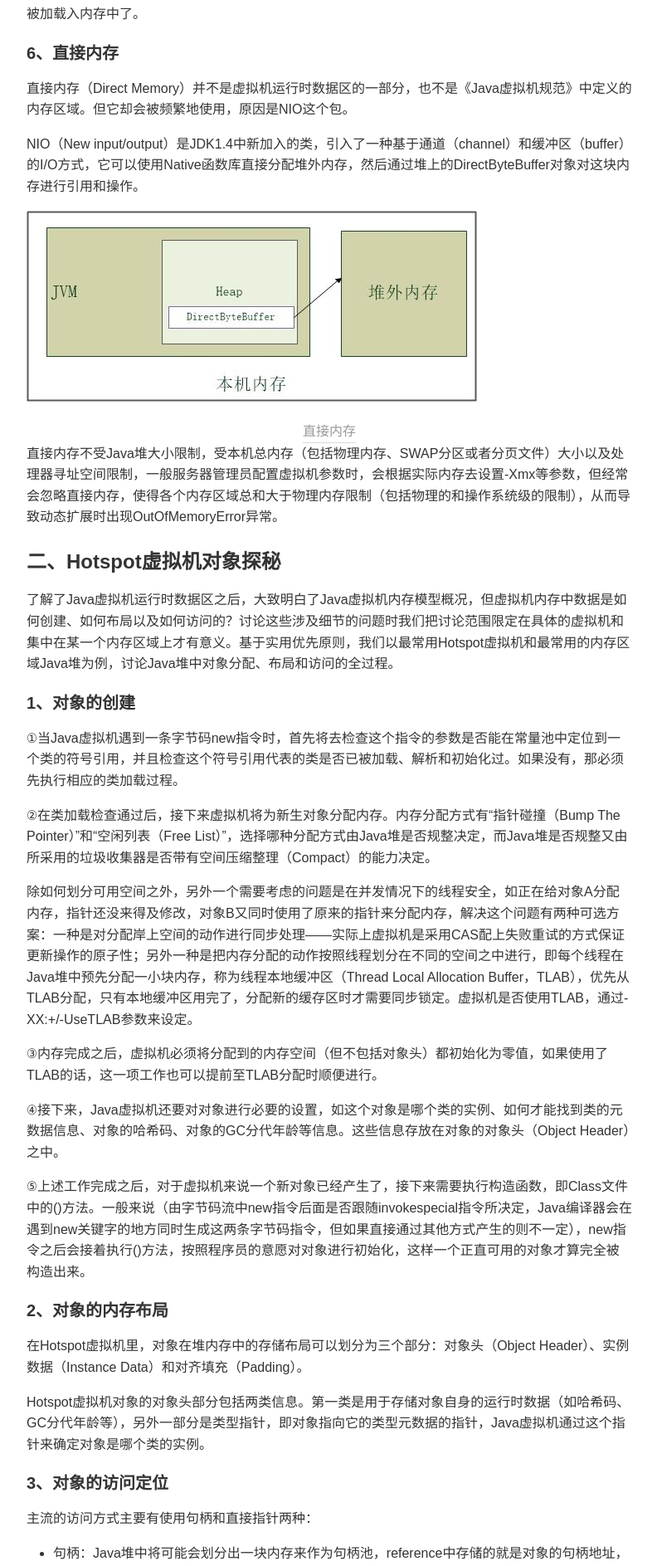
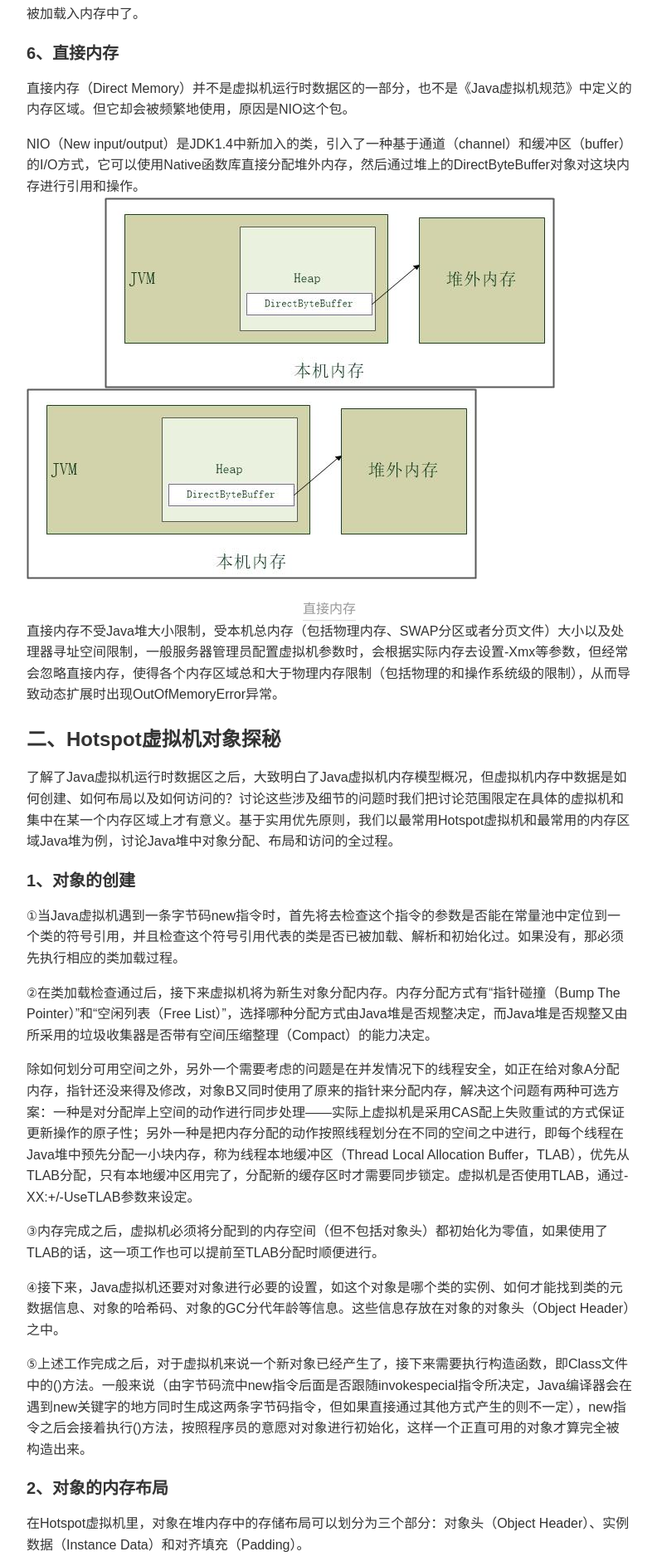
Before and after one commit to MazFactor/mzlongblog, a Jekyll site: the page built from _posts/2021-02-15-深入理解Java虚拟机-Java内存区域与内存溢出异常.md, in a window 1280 px wide. Shown: the part 2572-4459 px from the top of the page at 83% size, without its empty margins (118-910 px from the left). Built offline with Jekyll 4.4.1, drawn with Linux system fonts in a browser that asks for light colours; comment, search, counter and statistics services are not loaded.

Commit message:
2021021607

```diff
--- a/_posts/2021-02-15-深入理解Java虚拟机-Java内存区域与内存溢出异常.md
+++ b/_posts/2021-02-15-深入理解Java虚拟机-Java内存区域与内存溢出异常.md
@@ -56,7 +56,7 @@ Hotspot虚拟机设计团队选择把收集器的分代设计扩展至方法区
 直接内存（Direct Memory）并不是虚拟机运行时数据区的一部分，也不是《Java虚拟机规范》中定义的内存区域。但它却会被频繁地使用，原因是NIO这个包。
 
 NIO（New input/output）是JDK1.4中新加入的类，引入了一种基于通道（channel）和缓冲区（buffer）的I/O方式，它可以使用Native函数库直接分配堆外内存，然后通过堆上的DirectByteBuffer对象对这块内存进行引用和操作。
-
+<img style="display: block; margin: 0 auto;" src="/images/blog/深入理解Java虚拟机/Chapter2/直接内存.jpg" alt="" />
 ![NIO直接内存]({{site.assets_base_url}}/images/blog/深入理解Java虚拟机/Chapter2/直接内存.jpg)
 <center>
 <div style="color:orange; border-bottom: 1px solid #d9d9d9;display: inline-block;color: #999;">直接内存</div>
```
